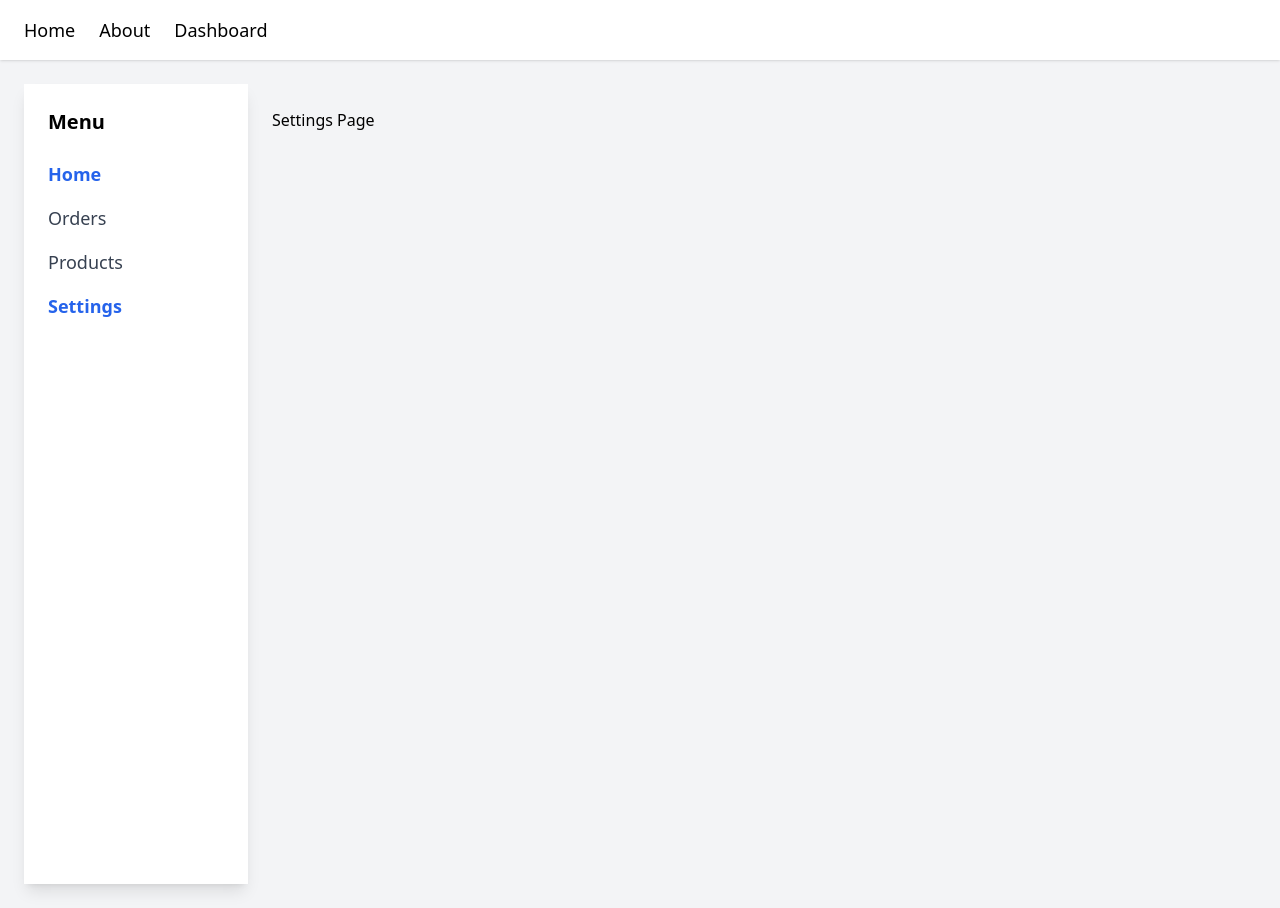
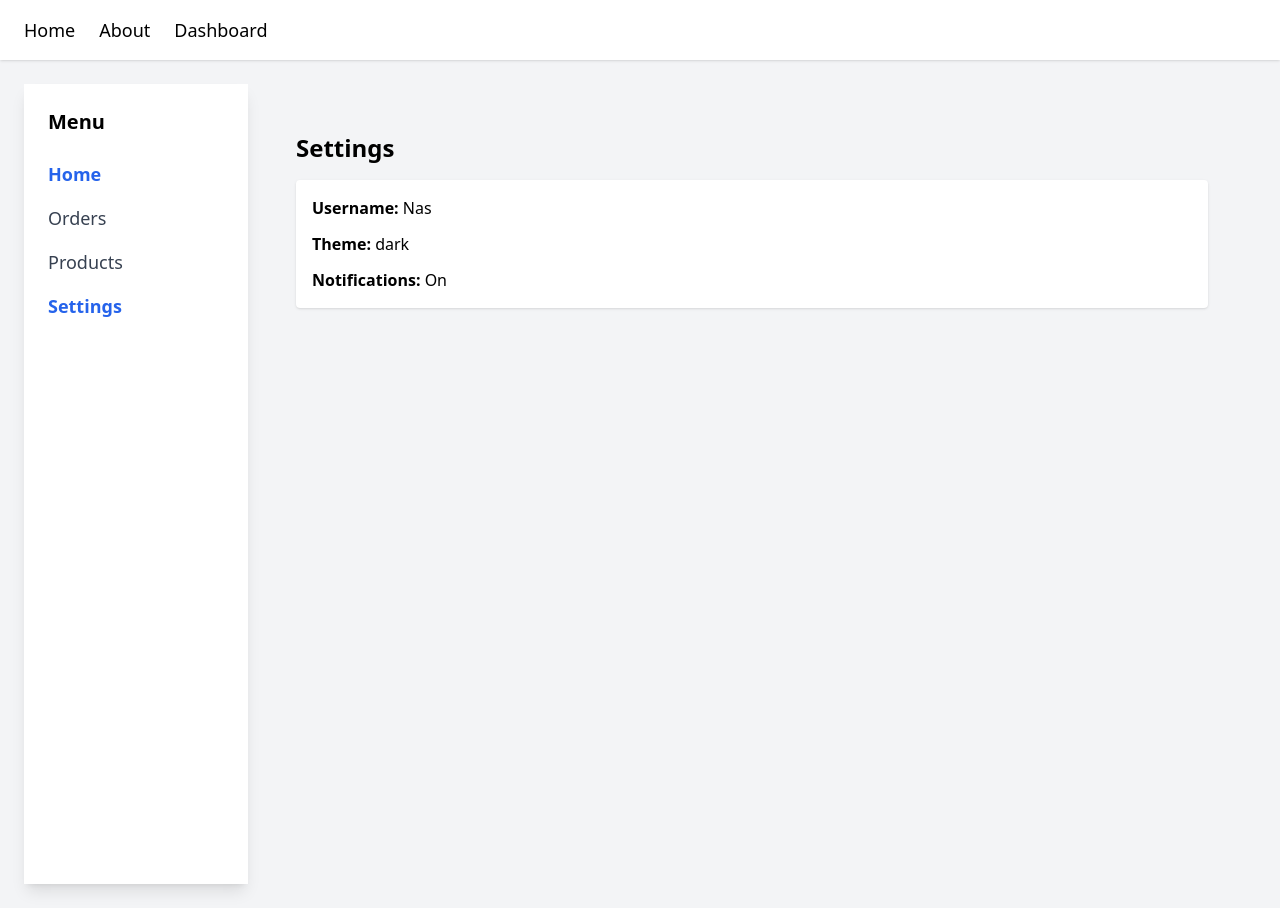
Before and after one commit to Nastaranfh7/react-router-7-project, a React (Vite) app: page /dashboard/settings in a window 1280 px wide. Built offline with nearby package versions, Linux system fonts and the light colour scheme.

Commit message:
- Added settings.js data file - Created settingsLoader function in router.jsx - Connected loader to /dashboard/settings route - Updated Settings.jsx to use useLoaderData instead of direct import

```diff
--- /dev/null
+++ b/src/Data/settings.js
@@ -0,0 +1,5 @@
+export const settings = {
+  username: "Nas",
+  theme: "dark",
+  notifications: true,
+};
--- a/src/dashboard/Settings.jsx
+++ b/src/dashboard/Settings.jsx
@@ -1,3 +1,24 @@
+import { useLoaderData } from "react-router-dom";
+
 export default function Settings() {
-  return <h3>Settings Page</h3>;
+  const settings = useLoaderData(); // 🔥 داده از Loader میاد
+
+  return (
+    <div className="p-6">
+      <h1 className="text-2xl font-bold mb-4">Settings</h1>
+
+      <div className="bg-white shadow p-4 rounded space-y-3">
+        <p>
+          <strong>Username:</strong> {settings.username}
+        </p>
+        <p>
+          <strong>Theme:</strong> {settings.theme}
+        </p>
+        <p>
+          <strong>Notifications:</strong>{" "}
+          {settings.notifications ? "On" : "Off"}
+        </p>
+      </div>
+    </div>
+  );
 }
--- a/src/router.jsx
+++ b/src/router.jsx
@@ -10,7 +10,13 @@ import Settings from "./dashboard/Settings";
 import ProductDetail from "./dashboard/ProductDetail";
 
 import { products } from "./Data/products";
-import { orders } from "./Data/orders";   // ✔ دادهٔ سفارش‌ها
+import { orders } from "./Data/orders";
+import { settings } from "./Data/settings";   // ✔ دادهٔ Settings
+
+// ✔ Loader برای Settings
+export async function settingsLoader() {
+  return settings;
+}
 
 // ✔ Loader برای Orders
 export async function ordersLoader() {
@@ -36,27 +42,28 @@ const router = createBrowserRouter([
         children: [
           { index: true, element: <DashboardHome /> },
 
-          // ✔ مسیر Orders با Loader
           {
             path: "orders",
             element: <Orders />,
             loader: ordersLoader,
           },
 
-          // ✔ مسیر Products با Loader
           {
             path: "products",
             element: <Products />,
             loader: productsLoader,
           },
 
-          // ✔ مسیر ProductDetail بدون Loader (فعلاً)
           {
             path: "products/:id",
             element: <ProductDetail />,
           },
 
-          { path: "settings", element: <Settings /> },
+          {
+            path: "settings",
+            element: <Settings />,
+            loader: settingsLoader,
+          },
         ],
       },
     ],
```
